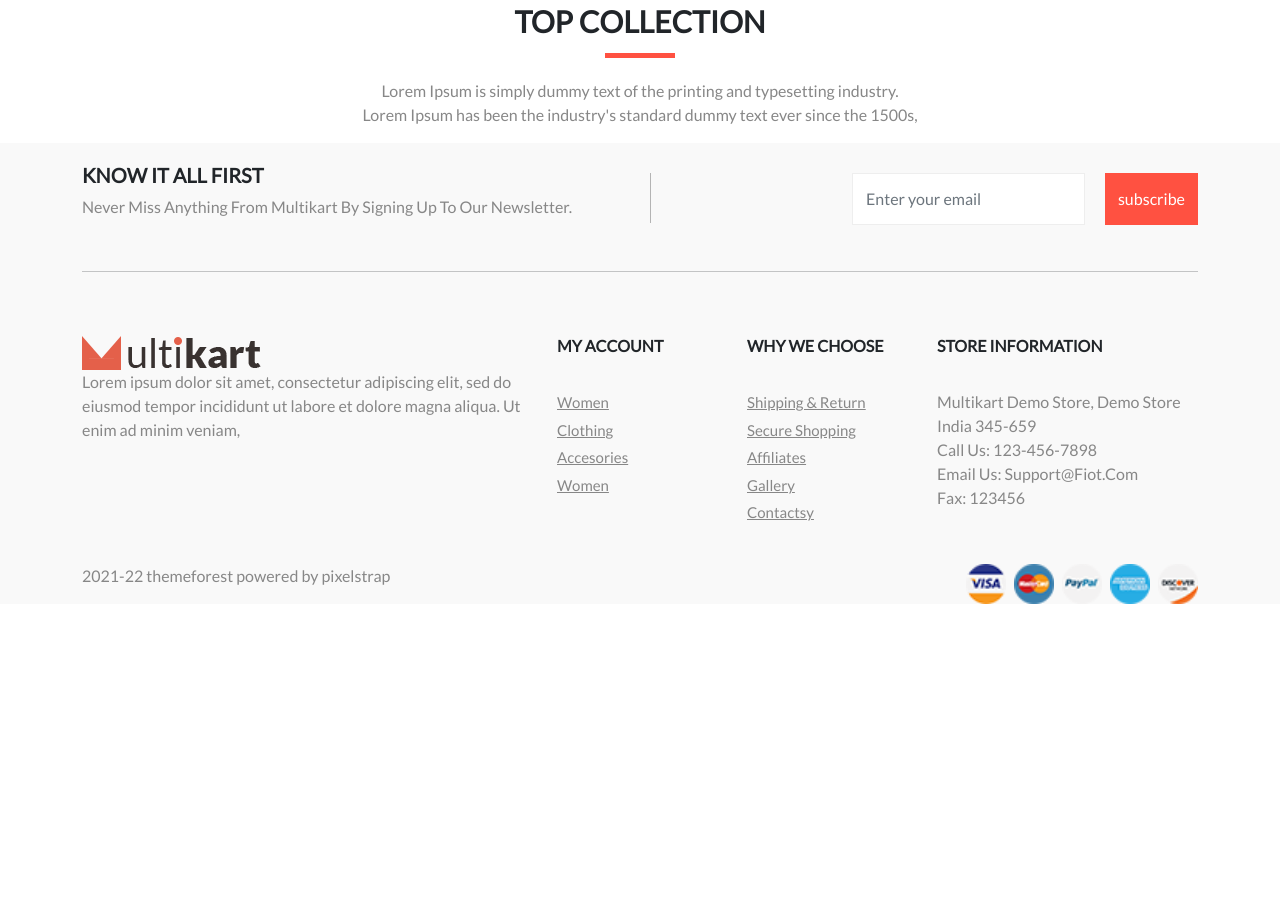
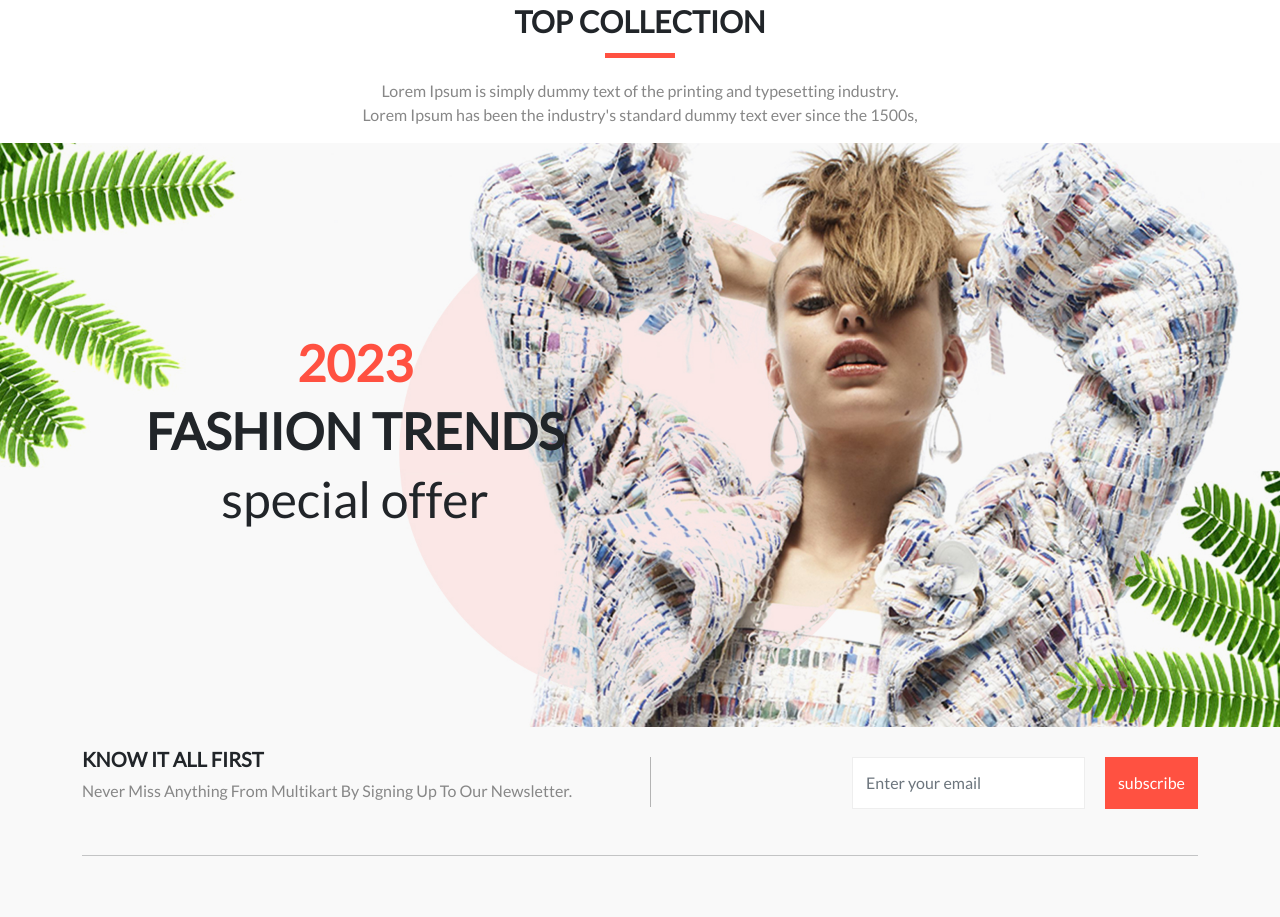
Before and after one commit to Moulithar/mkart, a Gatsby site: page / in a window 1280 px wide. Shown: the part 478-1395 px from the top of the page. Before the commit the page ends 1082 px from the top, so only its background shows below. Built offline with nearby package versions, Linux system fonts and the light colour scheme; Gatsby itself is replaced by a stand-in of ours.

Commit message:
fixed bg update

```diff
--- /dev/null
+++ b/src/components/Special/Special.js
@@ -0,0 +1,31 @@
+import React from "react";
+import Container from 'react-bootstrap/Container';
+import Row from 'react-bootstrap/Row';
+import Col from 'react-bootstrap/Col';
+// import images1 from "./assets/images/1.jpg";
+import "./assets/style/index.css";
+
+const Special = ()=>
+{
+    return (
+        <>
+        <div className="special">
+            <Container>
+                <Row>
+                    <Col lg={6}>
+                    <div ClassName="">
+                    <span><h1>2023</h1></span>
+                    <h1>fashion trends</h1>
+                    <h2>special offer</h2>
+                    </div>
+                    </Col>
+
+
+                </Row>
+            </Container>
+        </div>
+        </>
+    );
+}
+
+export default Special
--- /dev/null
+++ b/src/components/Special/assets/style/index.css
@@ -0,0 +1,25 @@
+.special {
+    background: url(../images/1.jpg);
+    background-repeat: no-repeat;
+    background-attachment: fixed;
+    background-position: center;
+    position: relative;
+    background-size: cover;
+    background-repeat: no-repeat;
+    padding-top: 190px;
+    padding-bottom: 190px;
+    background-position: 50%;
+}
+
+.special span h1{
+    color: #ff5141;
+
+
+}
+
+
+.special h1 , h2{
+
+    font-size: 50px;
+    text-align: center;
+}
--- a/src/pages/index.js
+++ b/src/pages/index.js
@@ -2,7 +2,8 @@ import * as React from "react";
 import "../components/Style/global.css";
 import Header from "../components/Header/Header";
 import Banner from "../components/Banner/Banner";
-import Offer from "../components/Offer/Offer"
+import Offer from "../components/Offer/Offer";
+import Special from "../components/Special/Special";
 import Mainfooter from"../components/Mainfooter/Mainfooter";
 import Bottomfooter from"../components/Bottomfooter/Bottomfooter";
 import "./assets/styles/index.css";
@@ -15,6 +16,7 @@ const IndexPage = () =>
     <Header />
     <Banner />
     <Offer />
+    <Special />
     <Mainfooter />
     <Bottomfooter />
     </>
```
Also changed, not shown: src/components/Special/assets/images/1.jpg (added), 1 other file.
